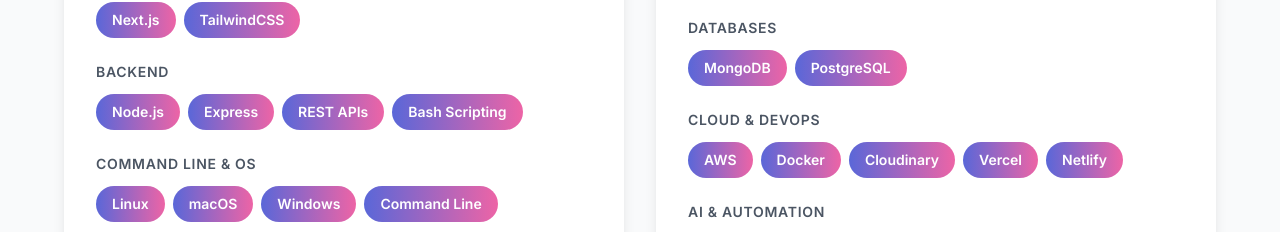
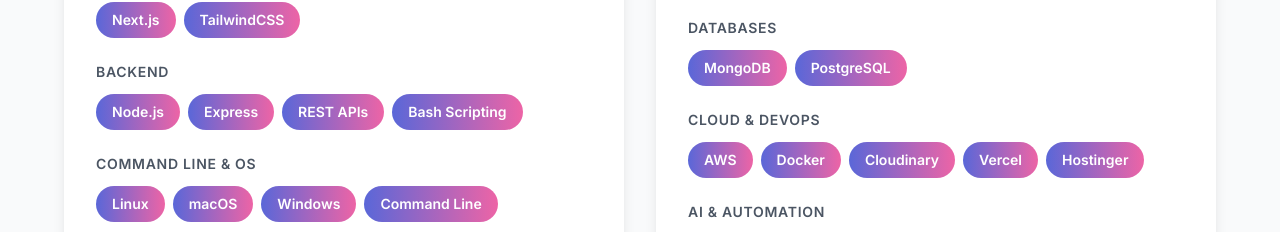
Before and after one commit to SAMMBENDE/portfolio-2026, a Next.js app: page / in a window 1280 px wide. Shown: the part 2066-2298 px from the top of the page. Built offline with nearby package versions, Linux system fonts and the light colour scheme.

Commit message:
hostinger replaced netlify

```diff
--- a/src/components/Skills.tsx
+++ b/src/components/Skills.tsx
@@ -92,7 +92,7 @@
         },
         {
           title: 'Cloud & DevOps',
-          skills: ['AWS', 'Docker', 'Cloudinary', 'Vercel', 'Netlify'],
+          skills: ['AWS', 'Docker', 'Cloudinary', 'Vercel', 'Hostinger'],
         },
         {
           title: 'AI & Automation',
```
